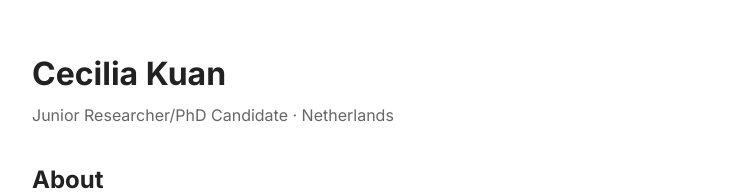
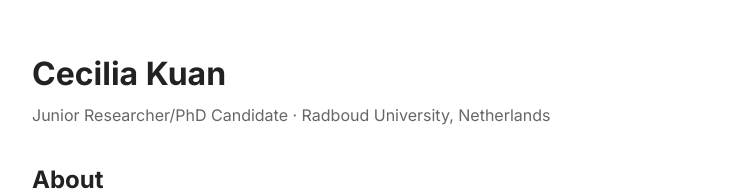
Before and after one commit to ceciliakuan/ceciliakuan.github.io, a plain HTML site: page index.html in a window 1280 px wide. Shown: the top 193 px of the page, without its empty margins (268-1001 px from the left). Drawn offline with Linux system fonts and the light colour scheme.

Commit message:
Update index.html

```diff
--- a/index.html
+++ b/index.html
@@ -15,7 +15,7 @@
 </head>
 <body>
   <h1>Cecilia Kuan</h1>
-  <p class="sub">Junior Researcher/PhD Candidate · Netherlands</p>
+  <p class="sub">Junior Researcher/PhD Candidate · Radboud University, Netherlands</p>
 
   <h2>About</h2>
   <p>I research clinical speech and language AI, focusing on synthetic data generation and clinical transcription for healthcare, with a growing interest in model development and training methods.
```
